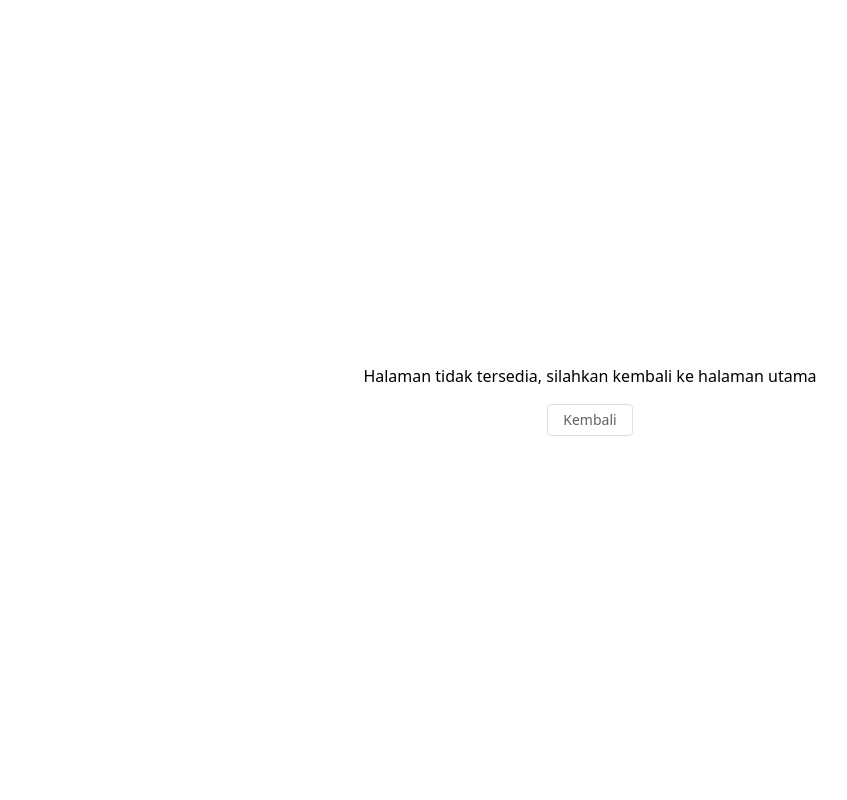
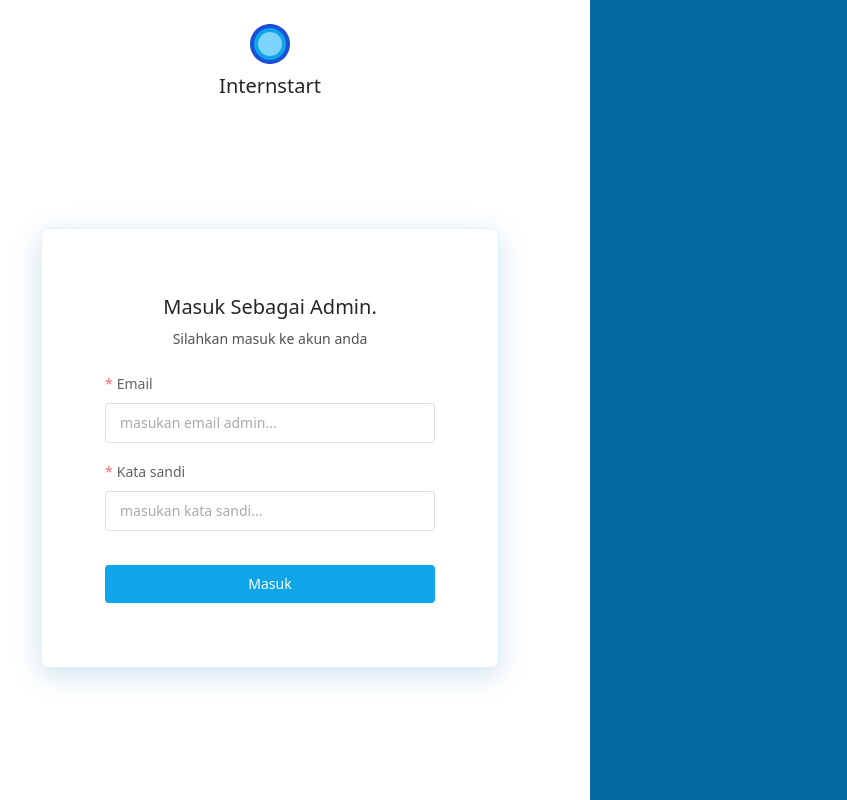
Before and after one commit to ipramudya/internstart, a Vue app: page /admin in a window 1280 px wide. Shown: the whole page, without its empty margins (50-897 px from the left). Built offline with nearby package versions, Linux system fonts and the light colour scheme; no server answers.

Commit message:
feat: admin gate login card

```diff
--- a/src/layouts/Header.vue
+++ b/src/layouts/Header.vue
@@ -19,6 +19,7 @@
                 </RouterLink>
             </div>
         </div>
+        <RouterLink to="admin">
             <el-button
                 plain
                 class="ease-transition rounded-md border !border-sky-500 !text-sky-600 hover:!border-sky-400 hover:!text-sky-400"
@@ -26,6 +27,7 @@
             >
                 <span class="font-normal">Masuk sebagai admin</span>
             </el-button>
+        </RouterLink>
     </header>
 </template>
 
--- a/src/layouts/InternstartLayout.vue
+++ b/src/layouts/InternstartLayout.vue
@@ -1,7 +1,7 @@
 <template>
     <div class="mx-auto max-w-7xl">
         <Header />
-        <main class="flex flex-col py-[160px]">
+        <main class="flex flex-col" :class="{ 'py-[160px]': !route.path.includes('admin') }">
             <RouterView />
         </main>
         <Footer />
@@ -11,6 +11,9 @@
 <script setup lang="ts">
 import Header from './Header.vue';
 import Footer from './Footer.vue';
+import { useRoute } from 'vue-router';
+
+const route = useRoute();
 </script>
 
 <style scoped>
--- a/src/router/index.ts
+++ b/src/router/index.ts
@@ -25,6 +25,11 @@ const router = createRouter({
             ],
         },
         {
+            path: '/admin',
+            name: 'admin',
+            component: import('@/views/Admin/Gate/GateView.vue'),
+        },
+        {
             path: '/:params(.*)',
             name: 'not-found',
             component: import('../views/NotFound.vue'),
--- /dev/null
+++ b/src/views/Admin/Gate/GateForm.vue
@@ -0,0 +1,82 @@
+<script setup lang="ts">
+import { Form, Field, type SubmissionHandler } from 'vee-validate';
+import { ref } from 'vue';
+import * as Yup from 'yup';
+
+const schema = Yup.object({
+    email: Yup.string().required('Email tidak boleh kosong').email('Email tidak valid'),
+    password: Yup.string().required('Password tidak boleh kosong'),
+});
+
+const authLoading = ref(false);
+
+const onLoginSubmit: SubmissionHandler<{ email: string; password: string }> = (
+    { email, password },
+    actions
+) => {
+    console.log('email', email);
+};
+</script>
+
+<template>
+    <div
+        class="parent-shadow mt-[20%] flex min-w-[458px] flex-col space-y-6 rounded-lg border border-sky-100 bg-white px-8 py-16"
+    >
+        <div class="flex flex-col text-center">
+            <h2 class="mb-2 text-xl font-medium text-neutral-800">Masuk Sebagai Admin.</h2>
+            <p class="text-sm text-neutral-600">Silahkan masuk ke akun anda</p>
+        </div>
+        <Form
+            as="el-form"
+            :validation-schema="schema"
+            label-position="top"
+            class="flex flex-col items-center"
+            @submit="onLoginSubmit as any"
+        >
+            <Field name="email" v-slot="{ value, errorMessage, handleChange }">
+                <el-form-item
+                    :error="errorMessage"
+                    label="Email"
+                    required
+                    class="min-w-[330px]"
+                    :class="{ 'ease-transition mb-6': !!errorMessage }"
+                >
+                    <el-input
+                        placeholder="masukan email admin..."
+                        size="large"
+                        :model-value="value"
+                        @update:model-value="handleChange"
+                    />
+                </el-form-item>
+            </Field>
+            <Field name="password" v-slot="{ value, errorMessage, handleChange }">
+                <el-form-item
+                    :error="errorMessage"
+                    label="Kata sandi"
+                    required
+                    class="min-w-[330px]"
+                    :class="{ 'ease-transition mb-6': !!errorMessage }"
+                >
+                    <el-input
+                        placeholder="masukan kata sandi..."
+                        size="large"
+                        :model-value="value"
+                        type="password"
+                        show-password
+                        @update:model-value="handleChange"
+                    />
+                </el-form-item>
+            </Field>
+            <el-button
+                plain
+                :loading="authLoading"
+                native-type="submit"
+                class="ease-transition mt-4 !min-h-[38px] w-[330px] !border-none !bg-sky-500 !text-white hover:!bg-opacity-80"
+            >
+                <span class="font-medium">Masuk</span>
+            </el-button>
+        </Form>
+    </div>
+</template>
+
+<style scoped></style>
--- /dev/null
+++ b/src/views/Admin/Gate/GateView.vue
@@ -0,0 +1,26 @@
+<script setup lang="ts">
+import Logo from '@/assets/logo.svg';
+import GateForm from './GateForm.vue';
+</script>
+
+<template>
+    <section class="grid min-h-screen grid-cols-2">
+        <div class="col-span-1 flex flex-col items-center">
+            <div class="pt-6">
+                <div class="mx-auto mb-2 aspect-square w-[40px]">
+                    <img :src="Logo" alt="internstart-logo" class="w-full object-cover" />
+                </div>
+                <h2 class="text-xl font-medium text-neutral-800">Internstart</h2>
+            </div>
+            <!-- login card -->
+            <GateForm />
+        </div>
+        <div class="col-span-1 bg-sky-700"></div>
+    </section>
+</template>
+
+<style scoped>
+.parent-shadow {
+    box-shadow: rgba(3, 105, 161, 0.2) 0px 7px 29px 0px;
+}
+</style>
```
Lines whose indentation alone changed are shown as unchanged.
